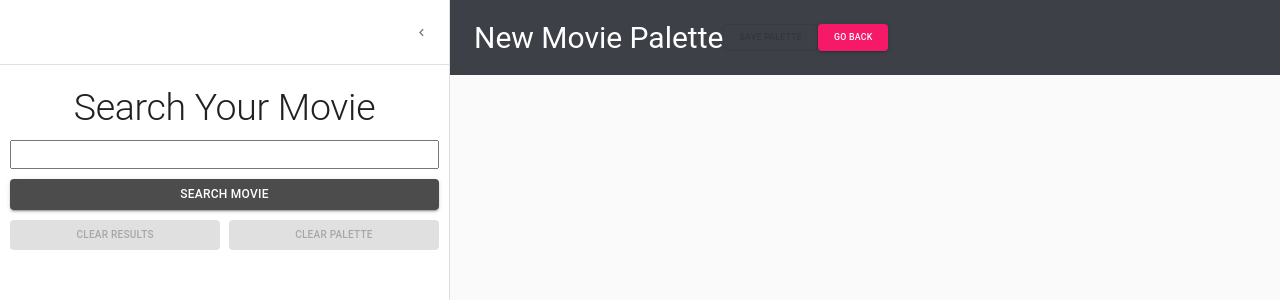
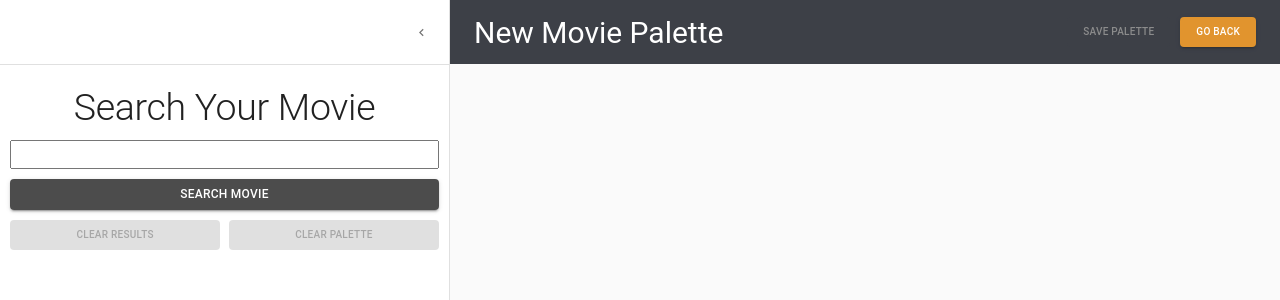
Before and after one commit to HadySalhab/Movie-React-App, a React (Create React App) app: page /palette/new in a window 1280 px wide. Shown: the top 300 px of the page. Built offline with nearby package versions, Linux system fonts and the light colour scheme.

Commit message:
update toolbar style in newPalette

```diff
--- a/src/page/new-palette/components/MyDialog.js
+++ b/src/page/new-palette/components/MyDialog.js
@@ -1,15 +1,16 @@
 import React from "react";
 import Button from "@material-ui/core/Button";
-
 import PaletteNameForm from "./PaletteNameForm";
 import Dialog from "@material-ui/core/Dialog";
 import DialogActions from "@material-ui/core/DialogActions";
 import DialogContent from "@material-ui/core/DialogContent";
 import DialogContentText from "@material-ui/core/DialogContentText";
 import DialogTitle from "@material-ui/core/DialogTitle";
+import useStyles from "../style/MyDialogStyle";
 
 export default function MyDialog({ paletteMovies }) {
 	const [open, setOpen] = React.useState(false);
+	const classes = useStyles();
 
 	const handleClickOpen = () => {
 		setOpen(true);
@@ -22,8 +23,12 @@ export default function MyDialog({ paletteMovies }) {
 	return (
 		<div>
 			<Button
-				variant="outlined"
-				color="primary"
+				classes={{
+					root: classes.btnSave,
+					label: classes.btnSaveLabel,
+				}}
+				variant="contained"
+				color="secondary"
 				onClick={handleClickOpen}
 				disabled={paletteMovies.length === 0}
 			>
--- a/src/page/new-palette/components/MyToolbar.js
+++ b/src/page/new-palette/components/MyToolbar.js
@@ -27,16 +27,28 @@ function MyToolbar({ open, handleDrawerOpen, paletteMovies }) {
 			>
 				<MenuIcon />
 			</IconButton>
+			<div className={classes.toolbarContainer}>
 				<Typography variant="h3" noWrap>
 					New Movie Palette
 				</Typography>
+
+				<div className={classes.toolbarBtnsContainer}>
 					<MyDialog paletteMovies={paletteMovies} />
 
 					<Link to="/">
-				<Button variant="contained" color="secondary">
+						<Button
+							variant="contained"
+							color="secondary"
+							classes={{
+								root: classes.btnBack,
+								label: classes.btnBackLabel,
+							}}
+						>
 							Go Back
 						</Button>
 					</Link>
+				</div>
+			</div>
 		</Toolbar>
 	);
 }
--- /dev/null
+++ b/src/page/new-palette/style/MyDialogStyle.js
@@ -0,0 +1,40 @@
+import { makeStyles } from "@material-ui/core/styles";
+
+const useStyles = makeStyles((theme) => ({
+	form: {
+		width: "100%",
+	},
+	input: {
+		width: "100%",
+		padding: ".5rem",
+		margin: "1rem 0rem",
+	},
+
+	btnContainer: {
+		marginTop: "1rem",
+		display: "flex",
+		width: "100%",
+		margin: "0 auto",
+		justifyContent: "space-between",
+	},
+
+	btnSave: {
+		marginRight: "1rem",
+		"&:disabled": {
+			backgroundColor: "#282c34",
+			color: "grey",
+		},
+	},
+
+	btnSaveLabel: {
+		fontSize: "1rem",
+	},
+
+	formError: {
+		color: "red",
+		fontSize: "1.5rem",
+		display: "block",
+		marginBottom: "1rem",
+	},
+}));
+export default useStyles;
--- a/src/page/new-palette/style/MyMainStyle.js
+++ b/src/page/new-palette/style/MyMainStyle.js
@@ -19,7 +19,7 @@ const useStyles = makeStyles((theme) => ({
 		}),
 		marginLeft: -drawerWidth,
 		display: "grid",
-		gridTemplateColumns: "repeat(auto-fit,minmax(25rem,1fr))",
+		gridTemplateColumns: "repeat(auto-fit,minmax(20rem,1fr))",
 		gridColumnGap: "1rem",
 		justifyItems: "center",
 	},
--- a/src/page/new-palette/style/MyToolbarStyle.js
+++ b/src/page/new-palette/style/MyToolbarStyle.js
@@ -13,6 +13,28 @@ const useStyles = makeStyles((theme) => ({
 	hide: {
 		display: "none",
 	},
+	toolbarContainer: {
+		display: "flex",
+		justifyContent: "space-between",
+		alignItems: "center",
+		width: "100%",
+	},
+	toolbarBtnsContainer: {
+		display: "flex",
+		alignItems: "center",
+		justifyContent: "space-between",
+	},
+
+	btnBack: {
+		backgroundColor: "#de8918",
+		"&:hover": {
+			backgroundColor: "#c98020",
+		},
+	},
+
+	btnBackLabel: {
+		fontSize: "1rem",
+	},
 }));
 
 export default useStyles;
```
Lines whose indentation alone changed are shown as unchanged.
